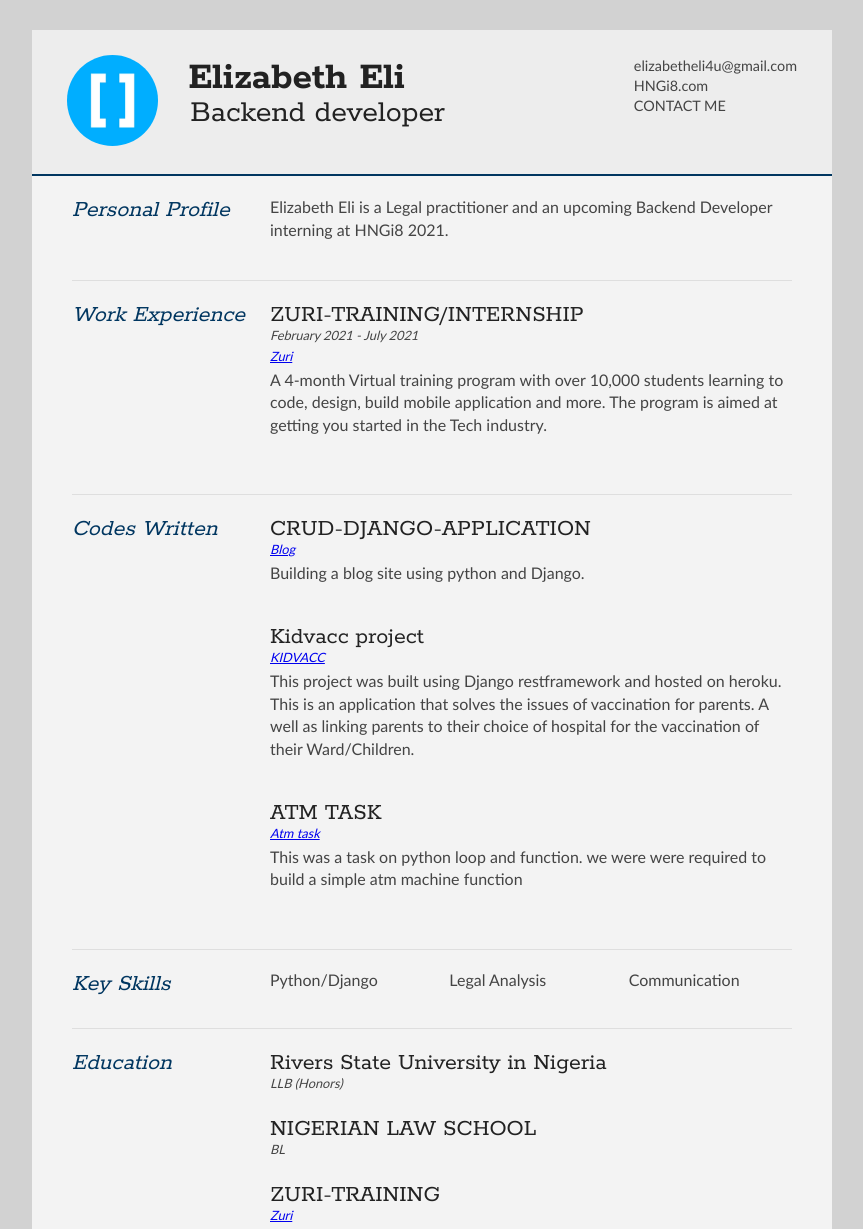
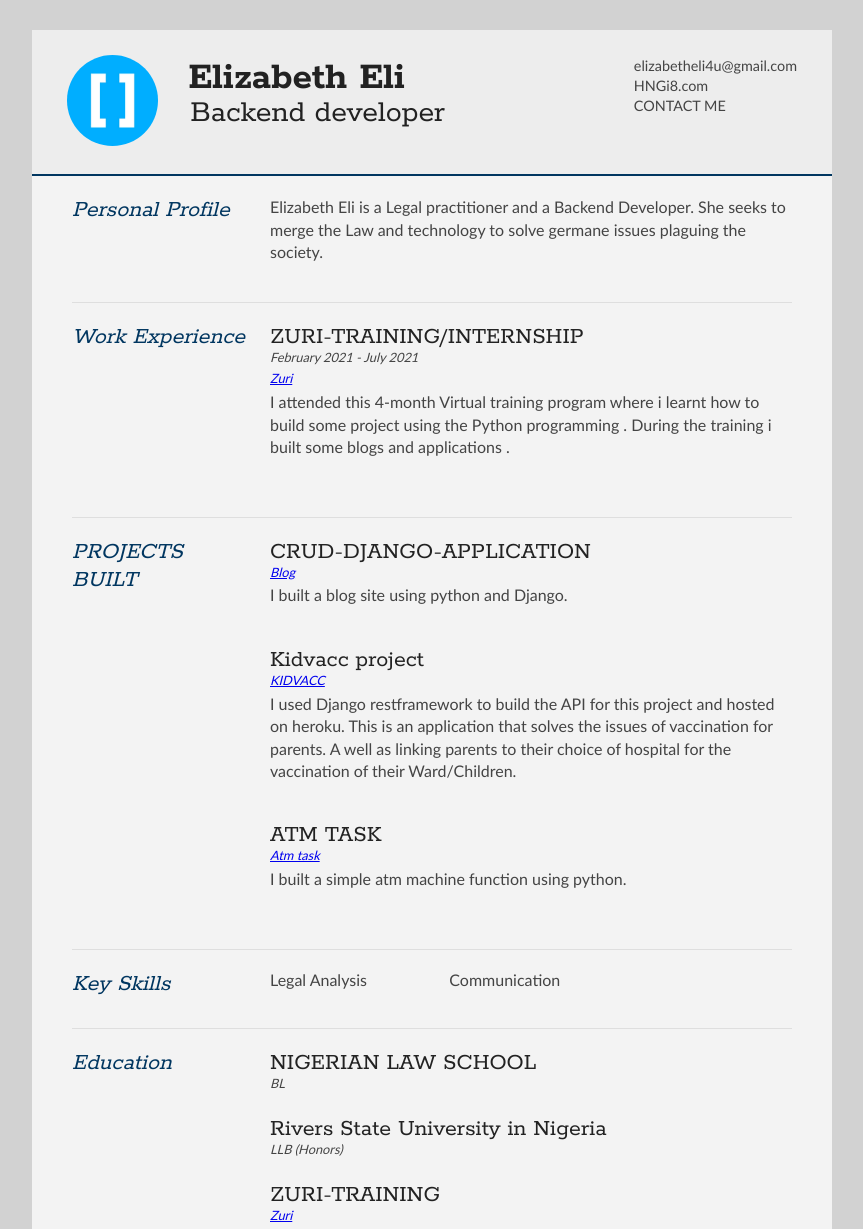
Before and after one commit to Duvie728/DUVIE_RESUME, a Django app: page / in a window 1280 px wide. Shown: the top 1229 px of the page, without its empty margins (208-1071 px from the left). Run offline with Django 3.2, Linux system fonts and the light colour scheme; some web fonts are replaced.

Commit message:
update of resume

```diff
--- a/resume_page/templates/home.html
+++ b/resume_page/templates/home.html
@@ -46,7 +46,7 @@
 				</div>
 
 				<div class="sectionContent">
-					<p>Elizabeth Eli is a Legal practitioner and an upcoming Backend Developer interning at HNGi8 2021. </p>
+					<p>Elizabeth Eli is a Legal practitioner and a Backend Developer. She seeks to merge the Law and technology to solve germane issues  plaguing the society. </p>
 				</div>
 			</article>
 
@@ -64,8 +64,8 @@
 					<h2>ZURI-TRAINING/INTERNSHIP</h2>
 					<p class="subDetails">February 2021  - July 2021</p>
                     <p class="subDetails"><a href="https://training.zuri.team/ " target="new">Zuri</a></p>
-					<p>A 4-month Virtual training program  with over 10,000 students learning to code, design, build mobile application and more.
-                        The program is aimed at getting you started in the Tech industry.</p>
+					<p> I attended  this 4-month Virtual training program   where i learnt how to   build  some project using the Python programming .
+                        During the training i built some blogs and applications .</p>
 				</article>
 				<br/>
 
@@ -77,27 +77,28 @@
 
 		<section>
 			<div class="sectionTitle">
-				<h1>Codes Written</h1>
+				<h1>PROJECTS BUILT</h1>
 			</div>
 
 			<div class="sectionContent">
 				<article>
 					<h2>CRUD-DJANGO-APPLICATION</h2>
 					<p class="subDetails"><a href="https://github.com/Duvie728/CRUD-DJANGO-APPLICATION " target="new">Blog</a></p>
-					<p>Building a blog site using python and Django. </p>
+					<p>I built a blog site using python and Django. </p>
 
 				</article>
 				<br/>
 				<article>
 					<h2>Kidvacc project</h2>
 					<p class="subDetails"><a href=" https://github.com/Duvie728/kidvacc-be-pjt-37" target="new">KIDVACC</a></p>
-					<p> This project was built using Django restframework and hosted on heroku. This is an application that solves the issues of vaccination for parents.  A well as linking parents to their choice of hospital for the vaccination of their Ward/Children. </p>
+					<p> I used Django restframework to build the API for this project and hosted on heroku.
+						 This is an application that solves the issues of vaccination for parents.  A well as linking parents to their choice of hospital for the vaccination of their Ward/Children. </p>
 				</article>
 				<br/>
 				<article>
 					<h2>ATM TASK </h2>
 					<p class="subDetails"><a href=" https://github.com/Duvie728/PYTHON-LOOPS-AND-FUNCTION" target="new">Atm task</a></p>
-					<p>This was a task on python loop and function. we were were required to build a simple atm  machine function</p>
+					<p>I built a simple atm  machine function using python. </p>
 				</article>
 				<br/>
 				<article>
@@ -114,7 +115,7 @@
 
 			<div class="sectionContent">
 				<ul class="keySkills">
-					<li>Python/Django</li>
+					<li></li>
 					<li>Legal Analysis</li>
 					<li>Communication</li>
 				</ul>
@@ -130,16 +131,16 @@
 
 			<div class="sectionContent">
 				<article>
-					<h2>Rivers State University in Nigeria</h2>
-					<p class="subDetails">LLB (Honors)</p>
-                </article>
-
-                    <br/>
-                <article>
                     <h2>NIGERIAN LAW SCHOOL</h2>
                     <p class="subDetails">BL </p>
 
 				</article>
+
+                    <br/>
+					<article>
+						<h2>Rivers State University in Nigeria</h2>
+						<p class="subDetails">LLB (Honors)</p>
+					</article>
 
                     <br/>
                 <article>
```
Also changed, not shown: README.md.
